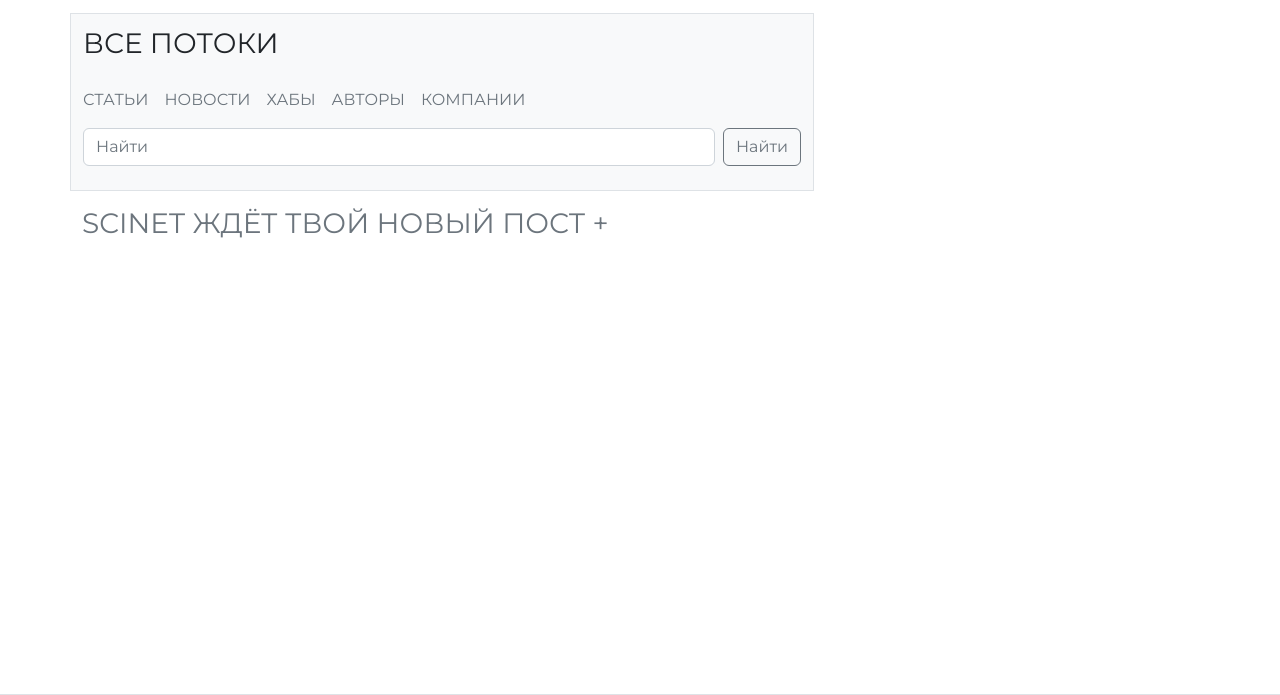
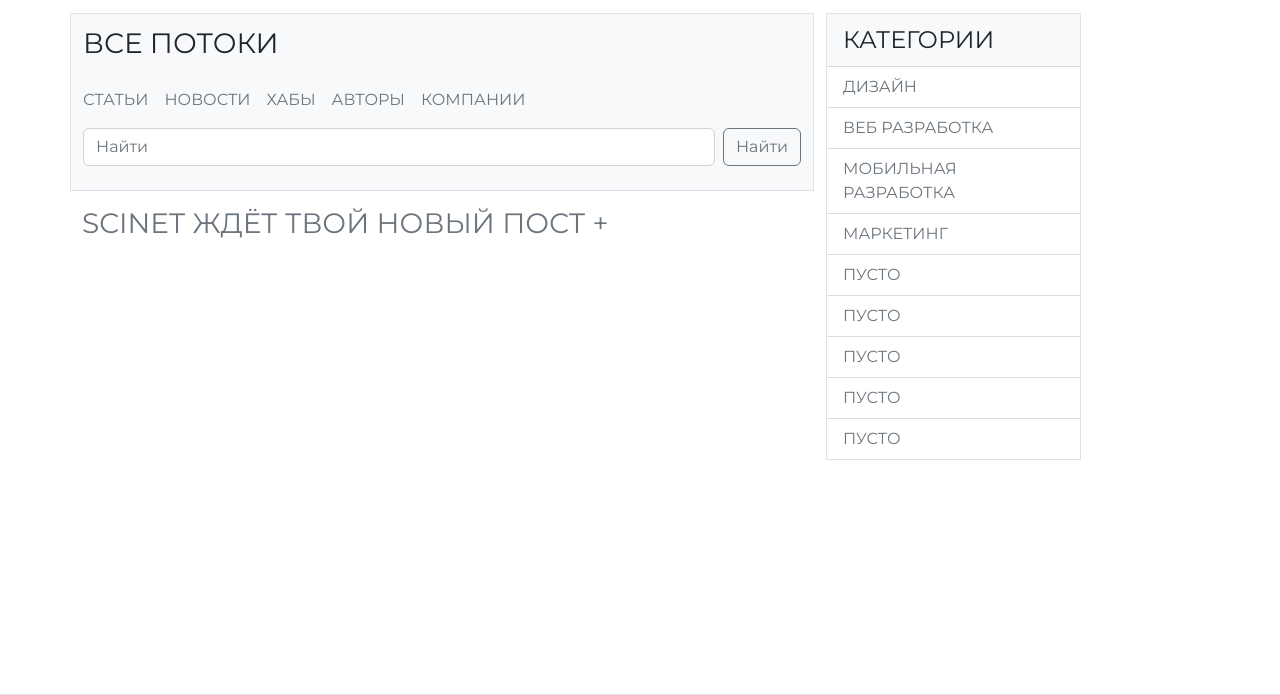
Before and after one commit to basterrus/scinet, a Django app: page / in a window 1280 px wide. Shown: the part 59-754 px from the top of the page. Run offline with Django 4.2, Linux system fonts and the light colour scheme; data that the repository does not hold is empty.

Commit message:
index template fix

```diff
--- a/templates/mainapp/index.html
+++ b/templates/mainapp/index.html
@@ -83,40 +83,41 @@
                             <a href="#" class="btn btn-outline-secondary w-25">Читать далее</a>
                         </div>
                     </div>
+                   {% endfor %}
                 </div>
             </div>
-            {% endfor %}
 
 
-{#            <div class="col-3">#}
-{#                <div class="border best-blogs ">#}
-{#                    <ul class="list-group list-group-flush">#}
-{#                        <li class="list-group-item text-uppercase fs-4 bg-light">категории</li>#}
-{#                        <li class="list-group-item text-uppercase">#}
-{#                            <a href="#" class="text-muted text-decoration-none">дизайн</a></li>#}
-{#                        <li class="list-group-item text-uppercase"><a href="#"#}
-{#                                                                      class="text-muted text-decoration-none">веб#}
-{#                            разработка</a>#}
-{#                        </li>#}
-{#                        <li class="list-group-item text-uppercase"><a href="#"#}
-{#                                                                      class="text-muted text-decoration-none">мобильная#}
-{#                            разработка</a>#}
-{#                        </li>#}
-{#                        <li class="list-group-item text-uppercase"><a href="#"#}
-{#                                                                      class="text-muted text-decoration-none">маркетинг</a>#}
-{#                        <li class="list-group-item text-uppercase"><a href="#"#}
-{#                                                                      class="text-muted text-decoration-none">пусто</a>#}
-{#                        <li class="list-group-item text-uppercase"><a href="#"#}
-{#                                                                      class="text-muted text-decoration-none">пусто</a>#}
-{#                        <li class="list-group-item text-uppercase"><a href="#"#}
-{#                                                                      class="text-muted text-decoration-none">пусто</a>#}
-{#                        <li class="list-group-item text-uppercase"><a href="#"#}
-{#                                                                      class="text-muted text-decoration-none">пусто</a>#}
-{#                        <li class="list-group-item text-uppercase"><a href="#"#}
-{#                                                                      class="text-muted text-decoration-none">пусто</a>#}
-{#                    </ul>#}
-{#                </div>#}
-{#            </div>#}
+
+            <div class="col-3">
+                <div class="border best-blogs ">
+                    <ul class="list-group list-group-flush">
+                        <li class="list-group-item text-uppercase fs-4 bg-light">категории</li>
+                        <li class="list-group-item text-uppercase">
+                            <a href="#" class="text-muted text-decoration-none">дизайн</a></li>
+                        <li class="list-group-item text-uppercase"><a href="#"
+                                                                      class="text-muted text-decoration-none">веб
+                            разработка</a>
+                        </li>
+                        <li class="list-group-item text-uppercase"><a href="#"
+                                                                      class="text-muted text-decoration-none">мобильная
+                            разработка</a>
+                        </li>
+                        <li class="list-group-item text-uppercase"><a href="#"
+                                                                      class="text-muted text-decoration-none">маркетинг</a>
+                        <li class="list-group-item text-uppercase"><a href="#"
+                                                                      class="text-muted text-decoration-none">пусто</a>
+                        <li class="list-group-item text-uppercase"><a href="#"
+                                                                      class="text-muted text-decoration-none">пусто</a>
+                        <li class="list-group-item text-uppercase"><a href="#"
+                                                                      class="text-muted text-decoration-none">пусто</a>
+                        <li class="list-group-item text-uppercase"><a href="#"
+                                                                      class="text-muted text-decoration-none">пусто</a>
+                        <li class="list-group-item text-uppercase"><a href="#"
+                                                                      class="text-muted text-decoration-none">пусто</a>
+                    </ul>
+                </div>
+            </div>
 
         </div>
     </div>
```
